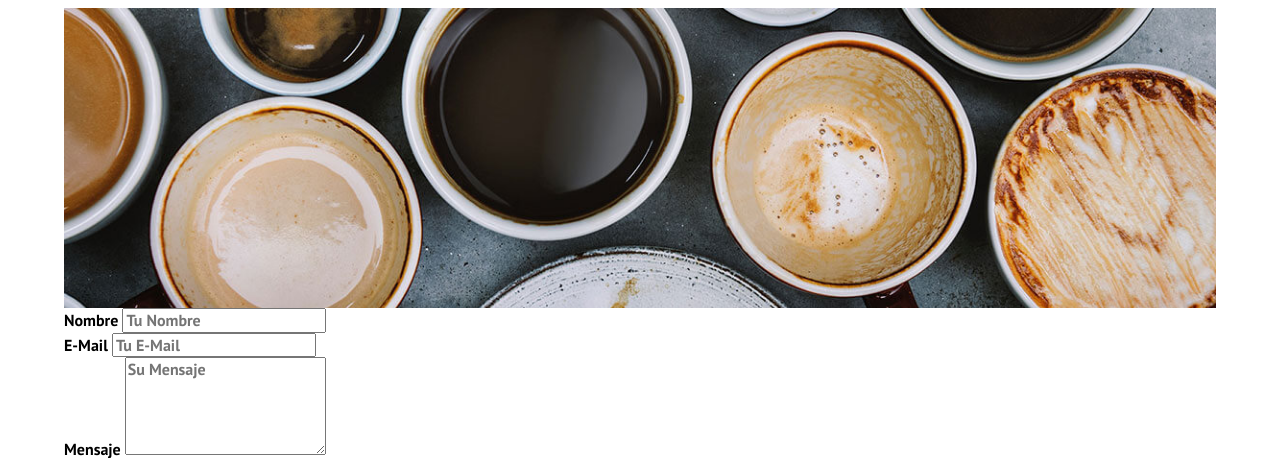
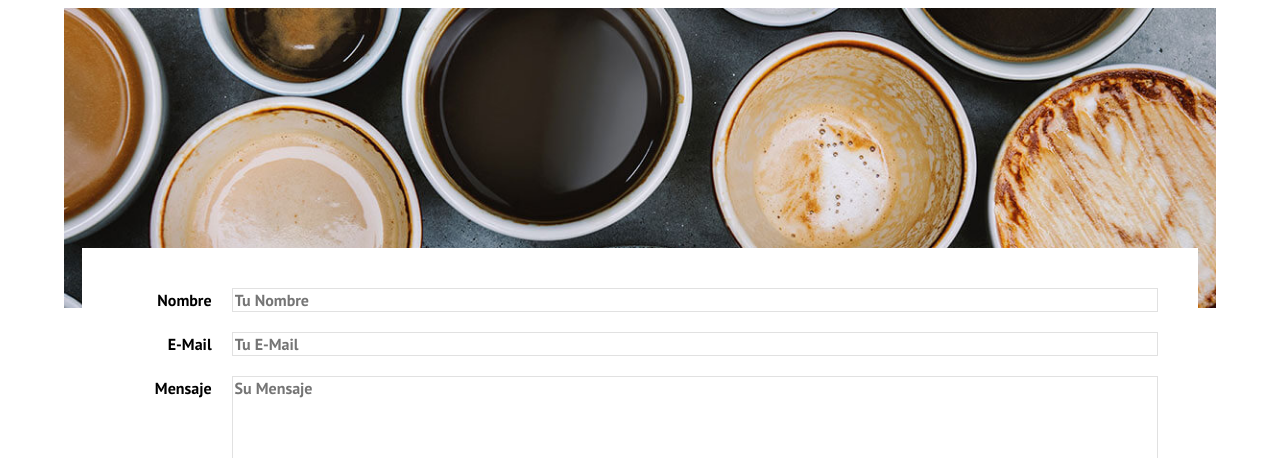
Before and after one commit to diegoe120/Blog-de-Cafe, a plain HTML site: page contacto.html in a window 1280 px wide. Shown: the part 494-952 px from the top of the page. Drawn offline with nearby package versions, Linux system fonts and the light colour scheme.

Commit message:
completado el css formulario de contacto

```diff
--- a/contacto.html
+++ b/contacto.html
@@ -36,16 +36,17 @@
         <div class="contacto-bg"></div>
         <form class="formulario">
             <div class="campo">
-                <label for="nombre">Nombre</label>
-                <input type="text" id="nombre" placeholder="Tu Nombre">
+                <label class="campo__label" for="nombre">Nombre</label>
+                <input class="campo__field" type="text" id="nombre" placeholder="Tu Nombre">
             </div>
             <div class="campo">
-                <label for="email">E-Mail</label>
-                <input type="email" id="email" placeholder="Tu E-Mail">
+                <label class="campo__label" for="email">E-Mail</label>
+                <input class="campo__field" type="email" id="email" placeholder="Tu E-Mail">
             </div>
             <div class="campo">
-                <label for="mensaje">Mensaje</label>
-                <textarea name="" id="mensaje" cols="20" rows="5" placeholder="Su Mensaje"></textarea>
+                <label class="campo__label" for="mensaje">Mensaje</label>
+                <textarea class="campo__field campo__field--textarea" name="" id="mensaje"
+                    placeholder="Su Mensaje"></textarea>
             </div>
             <div class="campo">
                 <input type="submit" value="Enviar" class="boton boton--primario">
--- a/style.css
+++ b/style.css
@@ -166,12 +166,18 @@ img {
     text-transform: uppercase;
     font-weight: 700;
     margin-bottom: 2rem;
+    border: none;
 }
 
 @media (min-width: 768px) {
     .boton {
         display: inline-block;
     }
+}
+
+.boton:hover {
+    cursor: pointer;
+
 }
 
 .boton--primario {
@@ -284,3 +290,30 @@ img {
     background-size: cover;
     background-repeat: no-repeat;
 }
+
+.formulario {
+    background-color: var(--blanco);
+    margin: -6rem auto 0 auto;
+    width: 90%;
+    padding: 4rem;
+}
+
+.campo {
+    display: flex;
+    margin-bottom: 2rem;
+}
+
+.campo__label {
+    flex: 0 0 9rem;
+    text-align: right;
+    padding-right: 2rem;
+}
+
+.campo__field {
+    flex: 1;
+    border: 1px solid var(--claro);
+}
+
+.campo__field--textarea {
+    height: 20rem;
+}
```
